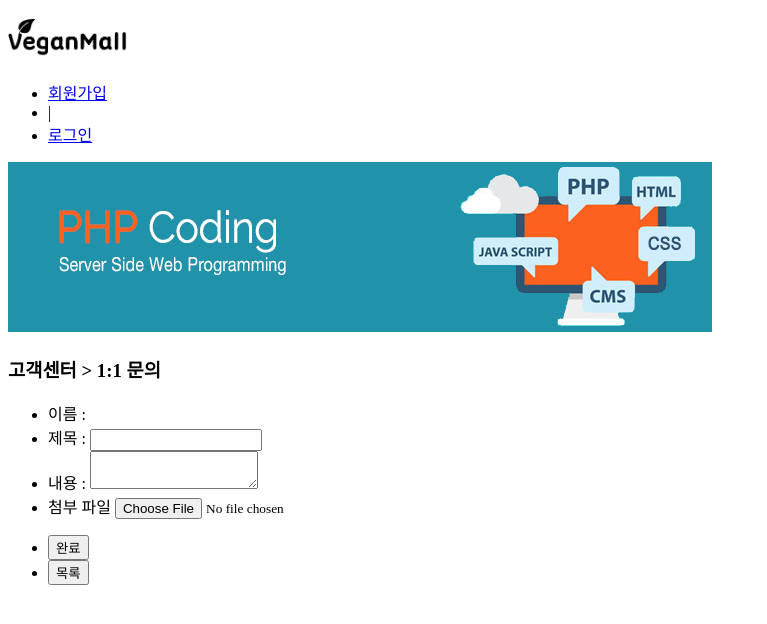
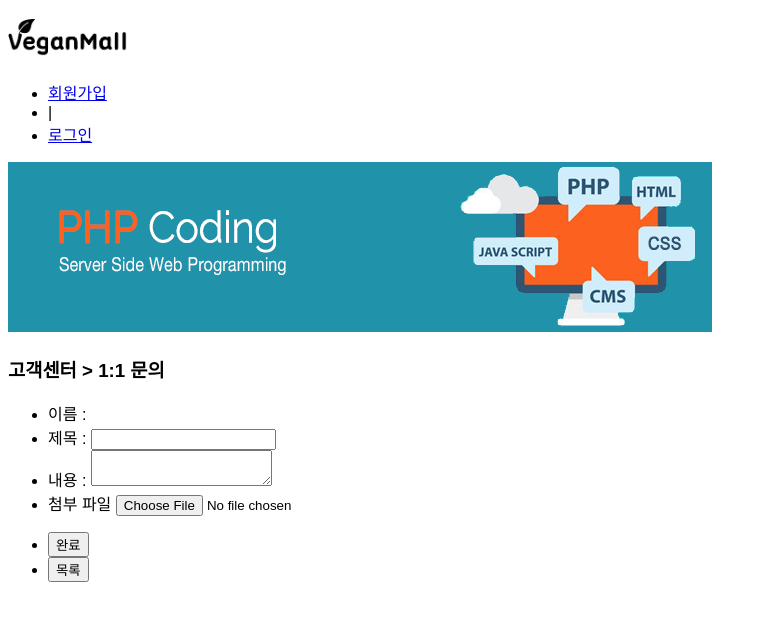
Before and after one commit to wateralsie/vegan-mall, a PHP site: page /help.php in a window 1280 px wide. Shown: the top 624 px of the page, without its empty margins (0-767 px from the left). Run offline with PHP 8.4, Linux system fonts and the light colour scheme; some web fonts are replaced.

Commit message:
pretendard 폰트 적용

```diff
--- a/styles/style.css
+++ b/styles/style.css
@@ -1,10 +1,5 @@
-@font-face {
-    font-family: 'Pretendard-Regular';
-    src: url('https://cdn.jsdelivr.net/gh/Project-Noonnu/noonfonts_2107@1.1/Pretendard-Regular.woff') format('woff');
-    font-weight: 400;
-    font-style: normal;
-}
+@import url("https://cdn.jsdelivr.net/gh/orioncactus/pretendard@v1.3.6/dist/web/static/pretendard.css");
 
 * {
-	font-family: 'Pretendard-Regular';
+	font-family: 'Pretendard', 'Apple SD Gothic Neo', sans-serif;
 }
```
